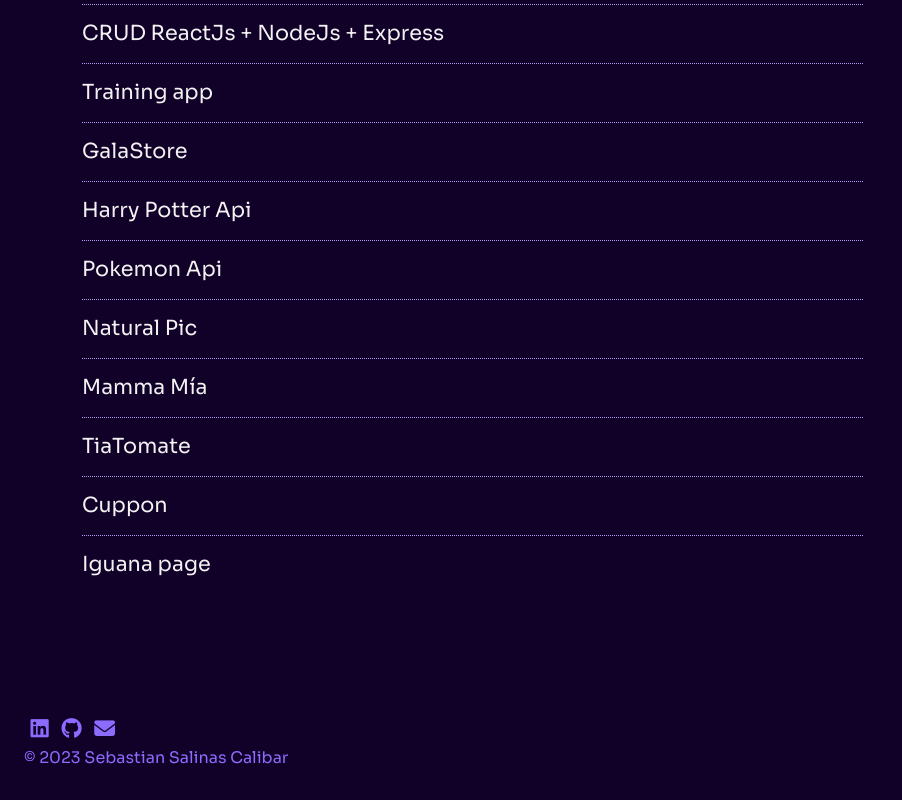
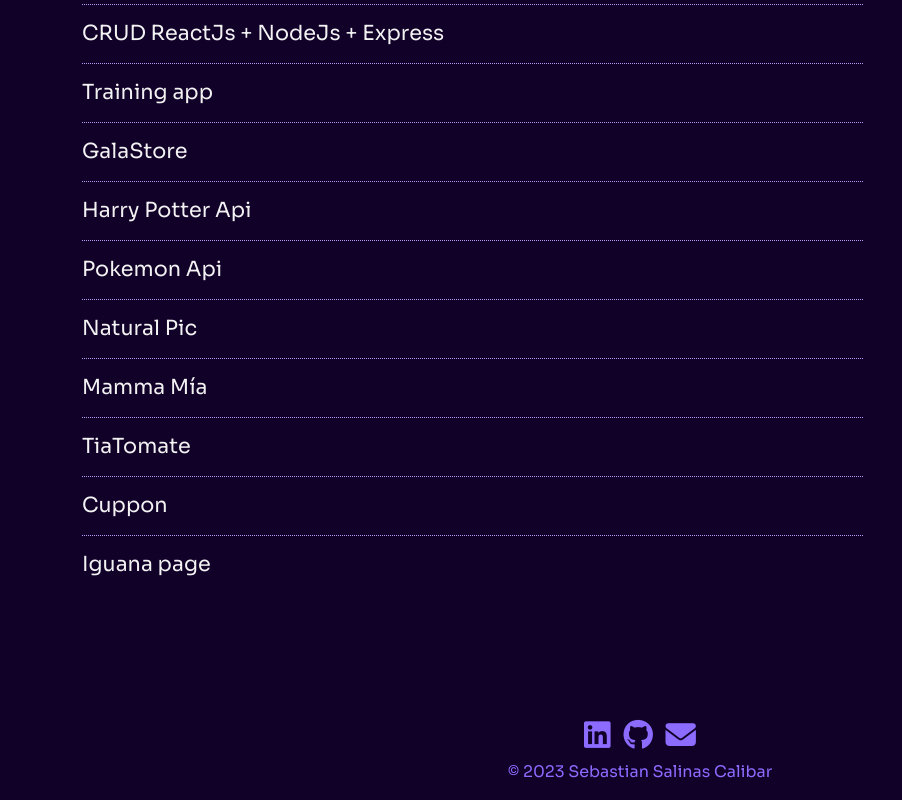
Before and after one commit to ssalinascalibar/portfolio, a React (Create React App) app: page / in a window 1280 px wide. Shown: the part 1242-2042 px from the top of the page, without its empty margins (0-902 px from the left). Built offline with nearby package versions, Linux system fonts and the light colour scheme.

Commit message:
modified font size icon footer in breakpoint 992px

```diff
--- a/src/assets/css/footer.css
+++ b/src/assets/css/footer.css
@@ -20,3 +20,13 @@
 footer > .contact a:hover{
     color: #fff;
 }
+
+@media screen and (min-width: 992px){
+    footer{
+        align-items: center;
+    }
+
+    footer > .contact a{
+        font-size: 1.9em;
+    }
+}
```
